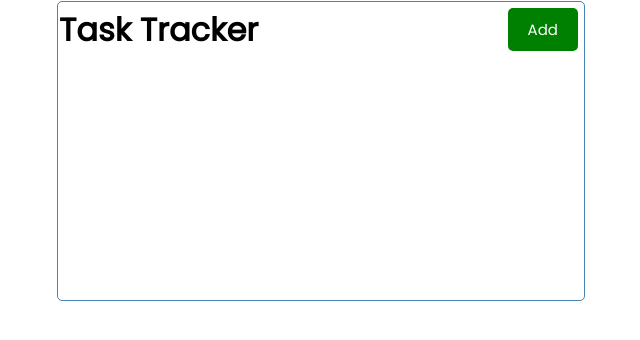
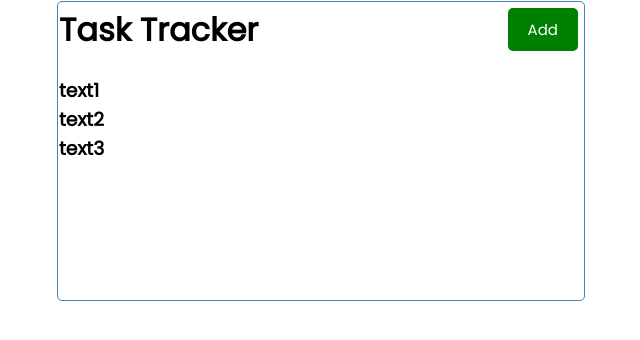
Before and after one commit to sumedhsalvi/task-tracker, a React (Create React App) app: page / in a window 1280 px wide. Shown: the top 340 px of the page, without its empty margins (319-959 px from the left). Built offline with nearby package versions, Linux system fonts and the light colour scheme.

Commit message:
tasks component

```diff
--- a/src/App.js
+++ b/src/App.js
@@ -1,9 +1,11 @@
-import Header from './components/Header'
+import Header from "./components/Header";
+import Tasks from "./components/Tasks";
 
 function App() {
   return (
     <div className="container">
       <Header />
+      <Tasks />
     </div>
   );
 }
--- /dev/null
+++ b/src/components/Tasks.js
@@ -0,0 +1,32 @@
+const tasks = [
+  {
+    id: 1,
+    text: "text1",
+    day: "day1",
+    reminder: true,
+  },
+  {
+    id: 2,
+    text: "text2",
+    day: "day2",
+    reminder: true,
+  },
+  {
+    id: 3,
+    text: "text3",
+    day: "day3",
+    reminder: false,
+  },
+];
+
+const Tasks = () => {
+  return (
+    <>
+      {tasks.map((task) => (
+        <h3>{task.text}</h3>
+      ))}
+    </>
+  );
+};
+
+export default Tasks;
```
